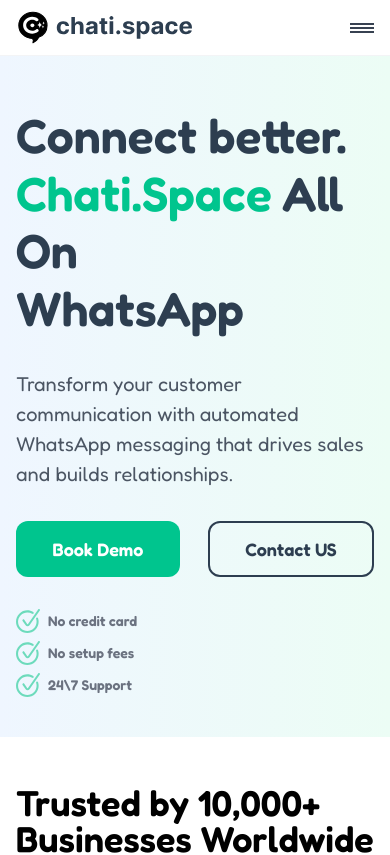
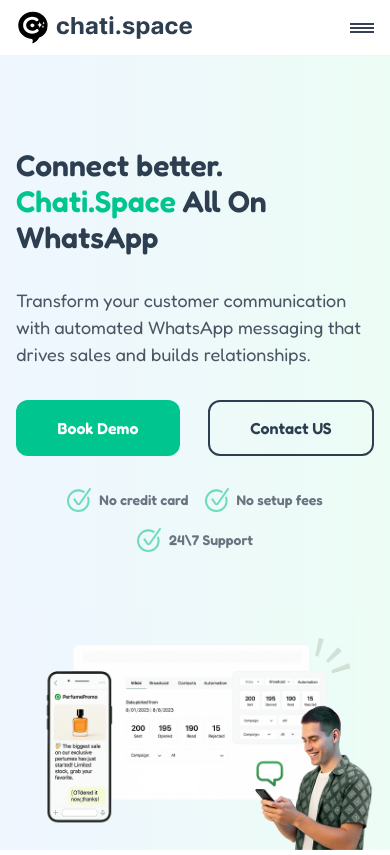
Before and after one commit to AQuadic/chat.space_nextjs, a Next.js app: page / in a window 390 px wide. Shown: the top 855 px of the page. Built offline with nearby package versions, Linux system fonts and the light colour scheme.

Commit message:
fixes hero on desktop

```diff
--- a/src/components/home/HomeHero.tsx
+++ b/src/components/home/HomeHero.tsx
@@ -1,59 +1,60 @@
-'use client';
-
-import React from 'react';
-import { motion } from 'framer-motion';
-import Check from '../icons/home/Check';
-import heroImg from '../../../public/images/home/heroImg.png';
-import Image from 'next/image';
+"use client";
+import React from "react";
+import { motion } from "framer-motion";
+import Check from "../icons/home/Check";
+import heroImg from "../../../public/images/home/heroImg.png";
+import Image from "next/image";
 
 const HomeHero = () => {
   return (
-    <section className="bg-[linear-gradient(90deg,_#EFF6FF_0%,_#ECFDF5_100%)] pt-[51px] pb-10">
-      <div className="container flex flex-col lg:flex-row items-center justify-between gap-10">
+    <section className="bg-[linear-gradient(90deg,_#EFF6FF_0%,_#ECFDF5_100%)] pt-[51px] ">
+      <div className="container flex flex-col lg:flex-row items-center justify-between gap-5 sm:gap-10">
         <motion.div
           initial={{ opacity: 0, x: -50 }}
           animate={{ opacity: 1, x: 0 }}
           transition={{ duration: 0.6 }}
+          className="py-10"
         >
-          <h2 className="text-[#2D3E50] text-5xl font-semibold leading-[1.2]">
+          <h2 className="text-[#2D3E50] text-3xl sm:text-5xl font-semibold leading-[1.2]">
             Connect better. <br />
-            <span className="text-[#00C58E]">Chati.Space</span> All On <br />WhatsApp
+            <span className="text-[#00C58E]">Chati.Space</span> All On <br />
+            WhatsApp
           </h2>
-          <p className="text-[#4B5563] text-xl font-normal leading-[150%] mt-8 md:w-[470px]">
-            Transform your customer communication with automated WhatsApp messaging that drives sales and builds relationships.
+          <p className="text-[#4B5563] text-lg sm:text-xl font-normal leading-[150%] mt-8 md:w-[470px]">
+            Transform your customer communication with automated WhatsApp
+            messaging that drives sales and builds relationships.
           </p>
-
           <motion.div
             className="flex items-center gap-7 mt-8"
             initial={{ opacity: 0, y: 20 }}
             animate={{ opacity: 1, y: 0 }}
             transition={{ delay: 0.3, duration: 0.5 }}
           >
-            <button className="md:w-[200px] w-full h-14 bg-[#00C58E] rounded-[12px] text-[#FFFFFF] text-lg font-semibold">
+            <button className="md:w-[200px] w-full h-14 bg-[#00C58E] rounded-[12px] text-[#FFFFFF] sm:text-lg font-semibold">
               Book Demo
             </button>
-            <button className="md:w-[200px] w-full h-14 border-2 border-[#2D3E50] rounded-[12px] text-[#2D3E50] text-lg font-semibold">
+            <button className="md:w-[200px] w-full h-14 border-2 border-[#2D3E50] rounded-[12px] text-[#2D3E50] sm:text-lg font-semibold">
               Contact US
             </button>
           </motion.div>
-
           <motion.div
-            className="mt-8 flex md:flex-row flex-col md:items-center md:gap-6 gap-2"
+            className="mt-8 flex flex-wrap  max-sm:justify-center flex-row  md:items-center md:gap-6 gap-4 sm:gap-6"
             initial={{ opacity: 0, y: 20 }}
             animate={{ opacity: 1, y: 0 }}
             transition={{ delay: 0.5, duration: 0.5 }}
           >
-            {['No credit card', 'No setup fees', '24\\7 Support'].map((text, idx) => (
-              <div key={idx} className="flex items-center gap-2">
-                <Check />
-                <p className="text-[#6B7280] text-sm font-semibold">{text}</p>
-              </div>
-            ))}
+            {["No credit card", "No setup fees", "24\\7 Support"].map(
+              (text, idx) => (
+                <div key={idx} className="flex items-center gap-2">
+                  <Check />
+                  <p className="text-[#6B7280] text-sm font-semibold">{text}</p>
+                </div>
+              )
+            )}
           </motion.div>
         </motion.div>
-
         <motion.div
-          className="lg:block hidden"
+          className="self-end"
           initial={{ opacity: 0, x: 50 }}
           animate={{ opacity: 1, x: 0 }}
           transition={{ duration: 0.7, delay: 0.4 }}
@@ -64,5 +65,4 @@ const HomeHero = () => {
     </section>
   );
 };
-
 export default HomeHero;
```
